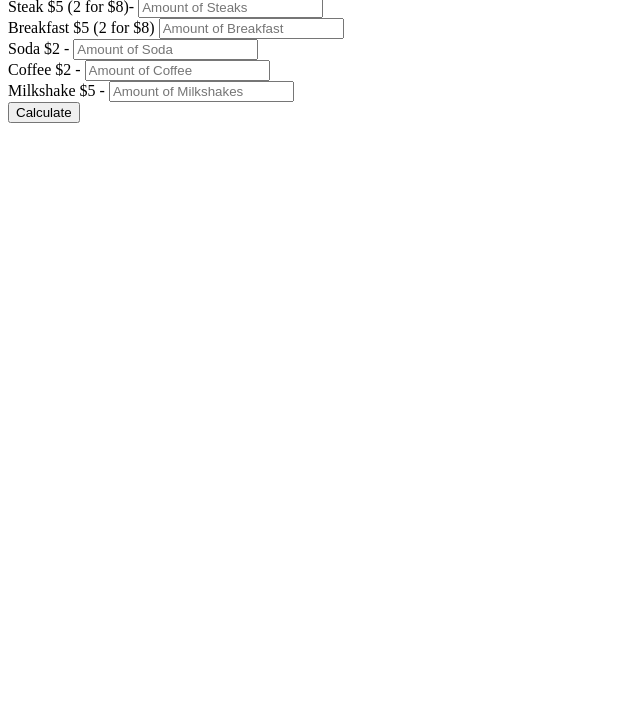
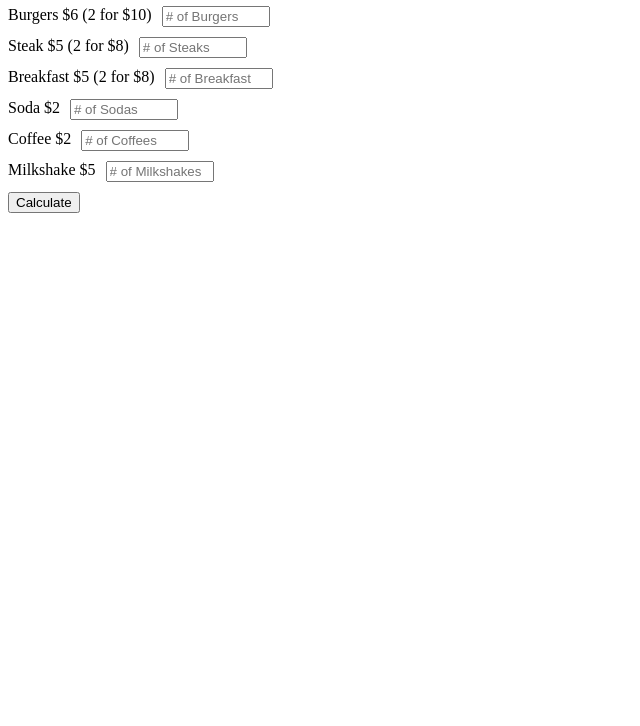
Before and after one commit to JayPTucker/RexsDiner, a plain HTML site: page index.html in a window 1280 px wide. Shown: the part 74-800 px from the top of the page, without its empty margins (0-640 px from the left). Drawn offline with Linux system fonts and the light colour scheme.

Commit message:
CSS Changes

```diff
--- a/index.html
+++ b/index.html
@@ -4,20 +4,51 @@
     <meta charset="UTF-8">
     <meta name="viewport" content="width=device-width, initial-scale=1.0">
     <title>Rex's Diner Calculator</title>
+    <style>
+        .order-item {
+            display: grid;
+            grid-template-columns: auto 1fr; /* Two columns: one for the text, one for the input */
+            gap: 10px; /* Space between the text and the input */
+            margin-bottom: 10px; /* Space between each row */
+        }
+
+        .order-item input {
+            justify-self: start; /* Align inputs to start */
+            width: 100px; /* Set a fixed width for inputs */
+        }
+    </style>
 </head>
 <body>
     <div>
-        <p>Rex's Diner Calculator</p>
-        </form>
-            <span>Burgers $6 (2 for $10) - <input id="burgerAmount" placeholder="Amount of Burgers"></input></span><br>
-            <span>Steak $5 (2 for $8)- <input id="steakAmount" placeholder="Amount of Steaks"></input></span><br>
-            <span>Breakfast $5 (2 for $8) <input id="breakfastAmount" placeholder="Amount of Breakfast"></input></span><br>
-            <span>Soda $2 - <input id="sodaAmount" placeholder="Amount of Soda"></input></span><br>
-            <span>Coffee $2 - <input id="coffeeAmount" placeholder="Amount of Coffee"></input></span><br>
-            <span>Milkshake $5 - <input id="milkshakeAmount" placeholder="Amount of Milkshakes"></input></span><br>
+        <h1>Rex's Diner Calculator</h1>
+        <form>
+            <div class="order-item">
+                <span>Burgers $6 (2 for $10)</span>
+                <input id="burgerAmount" placeholder="# of Burgers">
+            </div>
+            <div class="order-item">
+                <span>Steak $5 (2 for $8)</span>
+                <input id="steakAmount" placeholder="# of Steaks">
+            </div>
+            <div class="order-item">
+                <span>Breakfast $5 (2 for $8)</span>
+                <input id="breakfastAmount" placeholder="# of Breakfast">
+            </div>
+            <div class="order-item">
+                <span>Soda $2</span>
+                <input id="sodaAmount" placeholder="# of Sodas">
+            </div>
+            <div class="order-item">
+                <span>Coffee $2</span>
+                <input id="coffeeAmount" placeholder="# of Coffees">
+            </div>
+            <div class="order-item">
+                <span>Milkshake $5</span>
+                <input id="milkshakeAmount" placeholder="# of Milkshakes">
+            </div>
 
             <button id="calculateBtn">Calculate</button>
-        <form>
+        </form>
     </div>
 
     <h2 id="totalCost"></h2>
--- a/script.js
+++ b/script.js
@@ -1,6 +1,7 @@
 var calculateBtn = document.getElementById("calculateBtn");
 
 calculateBtn.onclick = function() {
+    event.preventDefault();
     // Retrieve the values from the input fields and convert them to numbers
     var burgerAmount = Number(document.getElementById("burgerAmount").value);
     var steakAmount = Number(document.getElementById("steakAmount").value);
```
